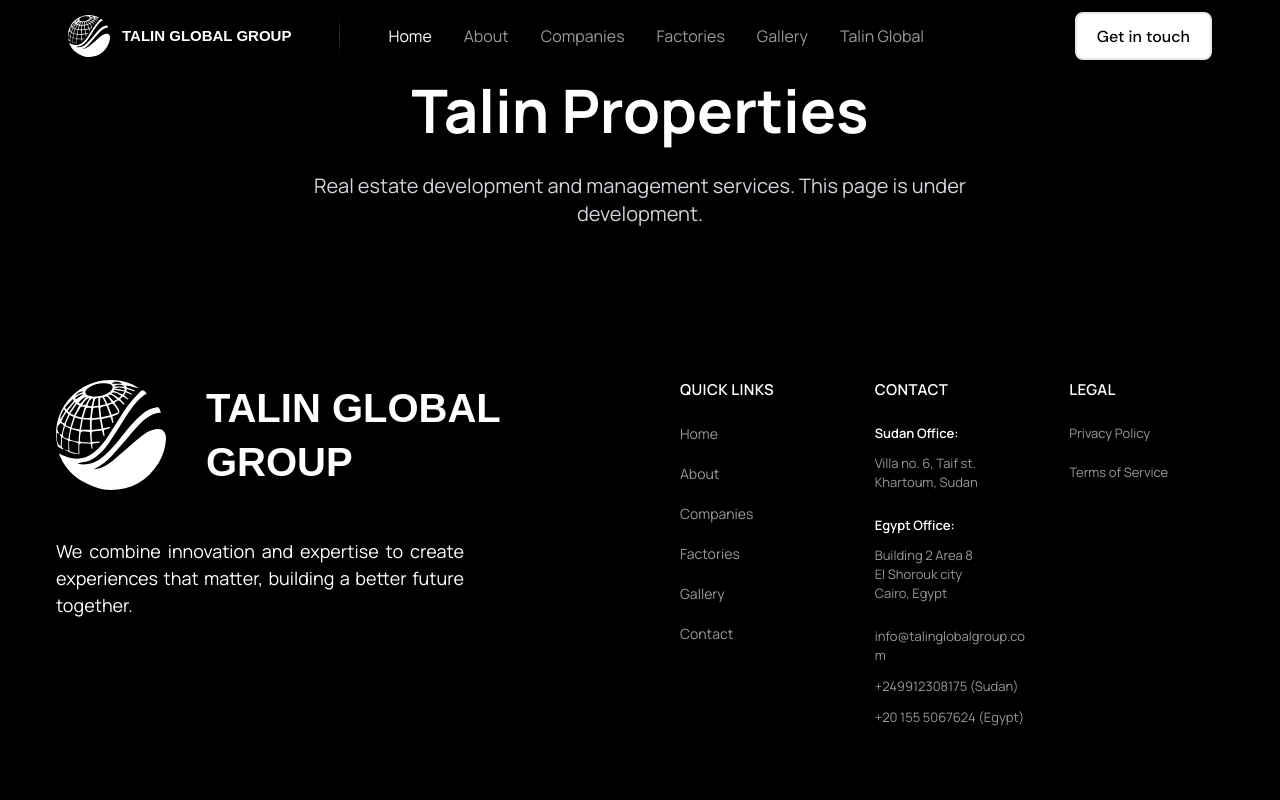
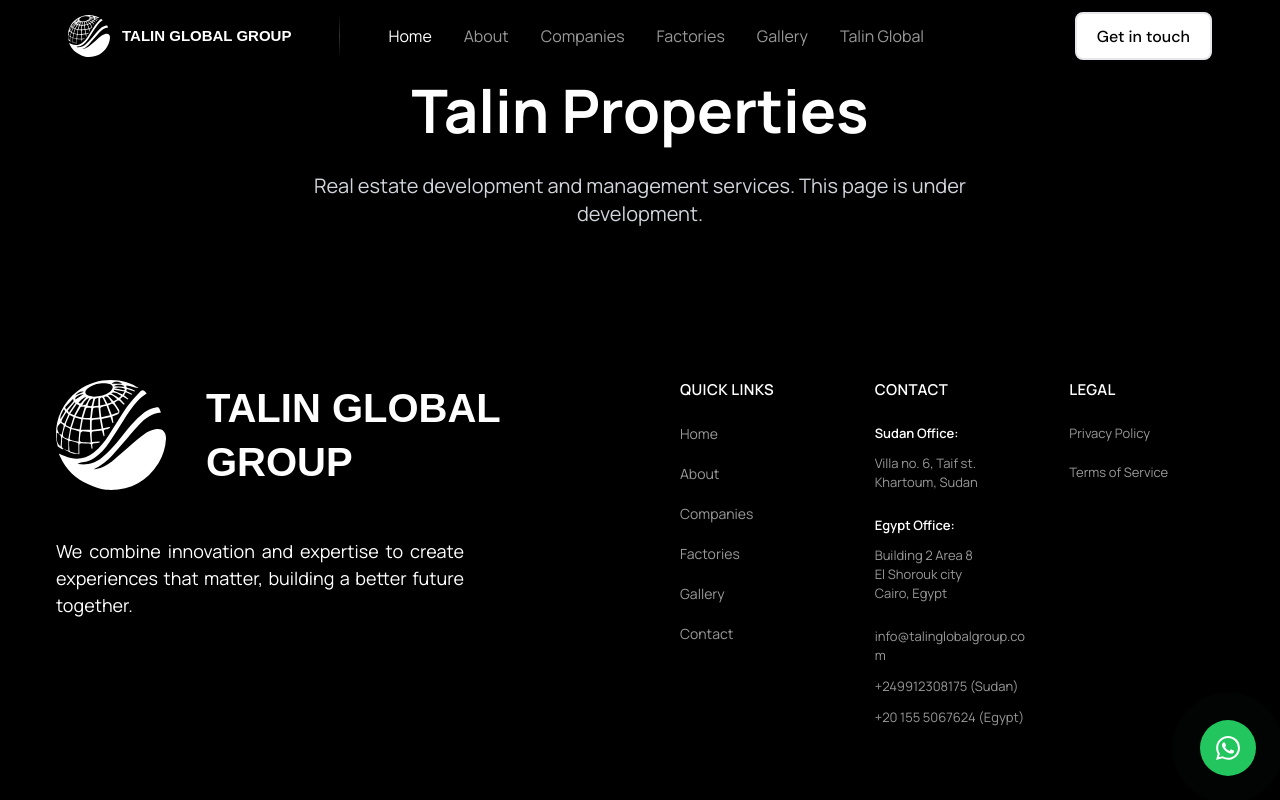
Before and after one commit to acuteangleTech/Talin-site, a Next.js app: page /talin-properties in a window 1280 px wide. Shown: the top 800 px of the page. Built offline with nearby package versions, Linux system fonts and the light colour scheme; a web font is replaced by a local one.

Commit message:
whatsapp added

```diff
--- a/src/app/layout.jsx
+++ b/src/app/layout.jsx
@@ -1,4 +1,5 @@
 import '../styles/index.css';
+import WhatsAppIcon from '@/components/common/WhatsAppIcon';
 
 export const viewport = {
   width: 'device-width',
@@ -21,8 +22,11 @@
 export default function RootLayout({ children }) {
   return (
     <html lang="en">
-      <body>{children}<script type="module" ></script>
-</body>
+      <body>
+        {children}
+        <WhatsAppIcon />
+        <script type="module" ></script>
+      </body>
     </html>
   );
 }
--- /dev/null
+++ b/src/components/common/WhatsAppIcon.jsx
@@ -0,0 +1,43 @@
+'use client';
+import React from 'react';
+
+const WhatsAppIcon = () => {
+  const handleWhatsAppClick = () => {
+    const phoneNumber = '00249912200031';
+    const message = 'Hello! I would like to get in touch with you.';
+    const whatsappUrl = `https://wa.me/${phoneNumber}?text=${encodeURIComponent(message)}`;
+    window.open(whatsappUrl, '_blank');
+  };
+
+  return (
+    <div className="fixed bottom-4 right-4 sm:bottom-6 sm:right-6 z-50 animate-fade-in-up">
+      <button
+        onClick={handleWhatsAppClick}
+        className="group relative bg-green-500 hover:bg-green-600 text-white rounded-full p-3 sm:p-4 shadow-lg hover:shadow-xl whatsapp-hover"
+        aria-label="Contact us on WhatsApp"
+        title="Chat with us on WhatsApp"
+      >
+        {/* WhatsApp Icon */}
+        <svg
+          className="w-5 h-5 sm:w-6 sm:h-6"
+          fill="currentColor"
+          viewBox="0 0 24 24"
+          xmlns="http://www.w3.org/2000/svg"
+        >
+          <path d="M17.472 14.382c-.297-.149-1.758-.867-2.03-.967-.273-.099-.471-.148-.67.15-.197.297-.767.966-.94 1.164-.173.199-.347.223-.644.075-.297-.15-1.255-.463-2.39-1.475-.883-.788-1.48-1.761-1.653-2.059-.173-.297-.018-.458.13-.606.134-.133.298-.347.446-.52.149-.174.198-.298.298-.497.099-.198.05-.371-.025-.52-.075-.149-.669-1.612-.916-2.207-.242-.579-.487-.5-.669-.51-.173-.008-.371-.01-.57-.01-.198 0-.52.074-.792.372-.272.297-1.04 1.016-1.04 2.479 0 1.462 1.065 2.875 1.213 3.074.149.198 2.096 3.2 5.077 4.487.709.306 1.262.489 1.694.625.712.227 1.36.195 1.871.118.571-.085 1.758-.719 2.006-1.413.248-.694.248-1.289.173-1.413-.074-.124-.272-.198-.57-.347m-5.421 7.403h-.004a9.87 9.87 0 01-5.031-1.378l-.361-.214-3.741.982.998-3.648-.235-.374a9.86 9.86 0 01-1.51-5.26c.001-5.45 4.436-9.884 9.888-9.884 2.64 0 5.122 1.03 6.988 2.898a9.825 9.825 0 012.893 6.994c-.003 5.45-4.437 9.884-9.885 9.884m8.413-18.297A11.815 11.815 0 0012.05 0C5.495 0 .16 5.335.157 11.892c0 2.096.547 4.142 1.588 5.945L.057 24l6.305-1.654a11.882 11.882 0 005.683 1.448h.005c6.554 0 11.89-5.335 11.893-11.893A11.821 11.821 0 0020.885 3.488"/>
+        </svg>
+
+        {/* Pulse Animation Ring */}
+        <div className="absolute inset-0 rounded-full bg-green-400 animate-ping opacity-75"></div>
+
+        {/* Tooltip */}
+        <div className="absolute bottom-full right-0 mb-2 px-3 py-2 bg-gray-900 text-white text-sm rounded-lg opacity-0 group-hover:opacity-100 transition-opacity duration-300 pointer-events-none whitespace-nowrap">
+          Chat with us on WhatsApp
+          <div className="absolute top-full right-4 w-0 h-0 border-l-4 border-r-4 border-t-4 border-transparent border-t-gray-900"></div>
+        </div>
+      </button>
+    </div>
+  );
+};
+
+export default WhatsAppIcon;
--- a/src/components/sections/FactoriesSection.jsx
+++ b/src/components/sections/FactoriesSection.jsx
@@ -254,7 +254,7 @@
               {/* Second Row */}
               <div className="flex flex-col lg:flex-row justify-between items-start w-full gap-6 lg:gap-8">
                 {/* Ozone Factory */}
-                <div className="flex flex-col gap-3 sm:gap-4 md:gap-5 lg:gap-[14px] justify-start items-center w-full lg:w-[50%] shadow-[5px_10px_60px_#00000014] bg-global-7 p-2 sm:p-3 md:p-4 lg:p-[10px] mb-32 sm:mb-36 md:mb-40 lg:mb-[190px]">
+                {/* <div className="flex flex-col gap-3 sm:gap-4 md:gap-5 lg:gap-[14px] justify-start items-center w-full lg:w-[50%] shadow-[5px_10px_60px_#00000014] bg-global-7 p-2 sm:p-3 md:p-4 lg:p-[10px] mb-32 sm:mb-36 md:mb-40 lg:mb-[190px]">
                   <div className="relative w-full bg-global-7">
                     <Image
                       src={factories[4].image}
@@ -285,7 +285,7 @@
                       </span>
                     </Button>
                   </div>
-                </div>
+                </div> */}
                 {/* Profile Factory */}
                 {/* <div className="flex flex-col gap-3 sm:gap-4 md:gap-5 lg:gap-[14px] justify-center items-center self-end w-full sm:w-2/3 md:w-1/2 lg:w-[32%] shadow-[5px_10px_60px_#00000014] bg-global-7 p-2 sm:p-3 md:p-4 lg:p-[8px]">
                   <div className="relative w-full bg-global-7">
--- a/src/styles/index.css
+++ b/src/styles/index.css
@@ -173,3 +173,68 @@
     padding-bottom: 4.5rem; /* 72px */
   }
 }
+
+/* WhatsApp Icon Animations */
+@keyframes whatsapp-pulse {
+  0% {
+    transform: scale(1);
+    opacity: 1;
+  }
+  50% {
+    transform: scale(1.1);
+    opacity: 0.7;
+  }
+  100% {
+    transform: scale(1);
+    opacity: 1;
+  }
+}
+
+@keyframes whatsapp-bounce {
+  0%, 20%, 53%, 80%, 100% {
+    transform: translate3d(0, 0, 0);
+  }
+  40%, 43% {
+    transform: translate3d(0, -8px, 0);
+  }
+  70% {
+    transform: translate3d(0, -4px, 0);
+  }
+  90% {
+    transform: translate3d(0, -2px, 0);
+  }
+}
+
+.whatsapp-pulse {
+  animation: whatsapp-pulse 2s infinite;
+}
+
+.whatsapp-bounce {
+  animation: whatsapp-bounce 1s ease-in-out;
+}
+
+/* Enhanced hover effects for WhatsApp icon */
+.whatsapp-hover {
+  transition: all 0.3s cubic-bezier(0.4, 0, 0.2, 1);
+}
+
+.whatsapp-hover:hover {
+  transform: scale(1.1) translateY(-2px);
+  box-shadow: 0 10px 25px rgba(34, 197, 94, 0.3);
+}
+
+/* Fade in up animation for WhatsApp icon entrance */
+@keyframes fade-in-up {
+  0% {
+    opacity: 0;
+    transform: translateY(20px);
+  }
+  100% {
+    opacity: 1;
+    transform: translateY(0);
+  }
+}
+
+.animate-fade-in-up {
+  animation: fade-in-up 0.6s ease-out forwards;
+}
```
